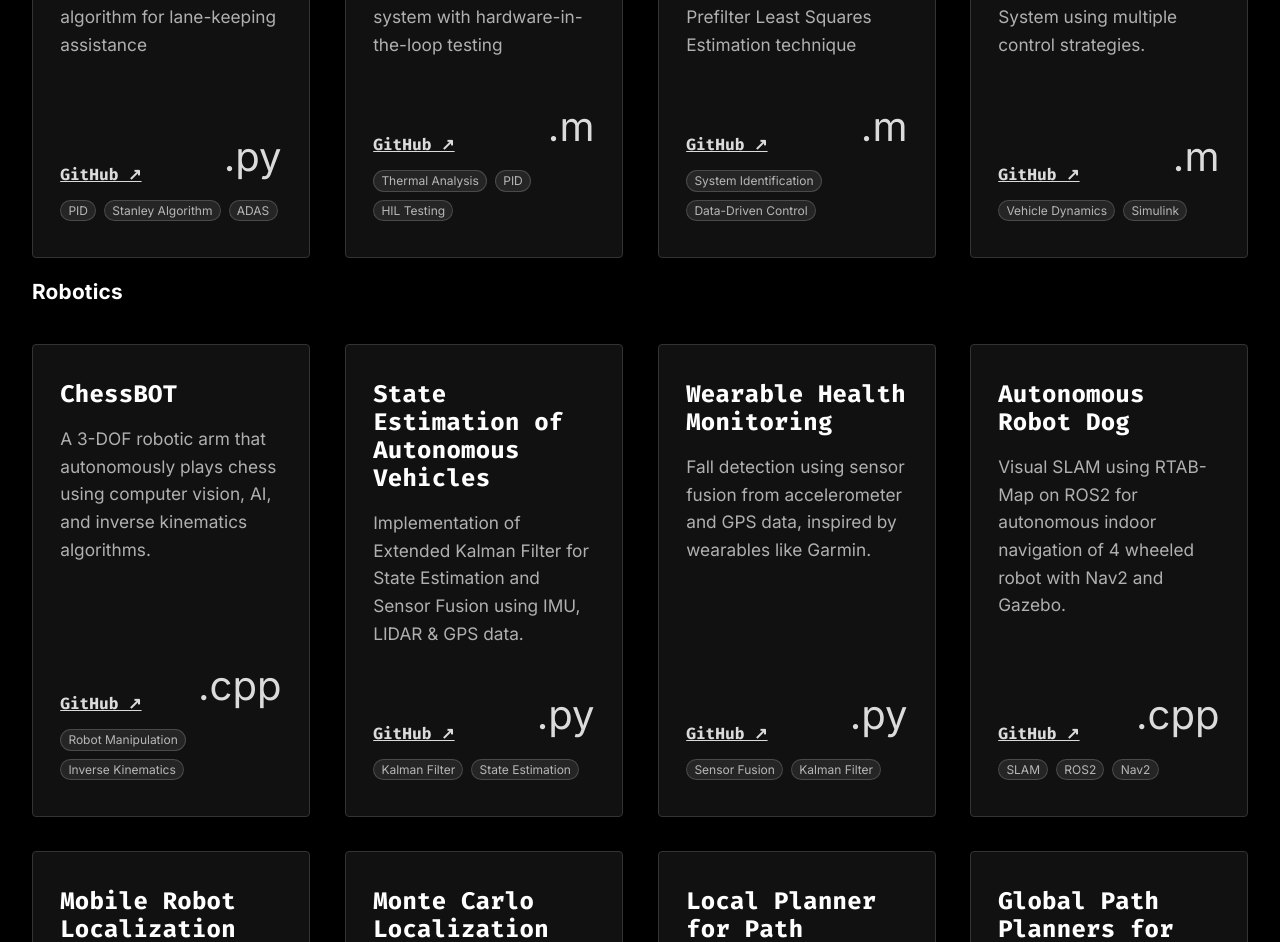
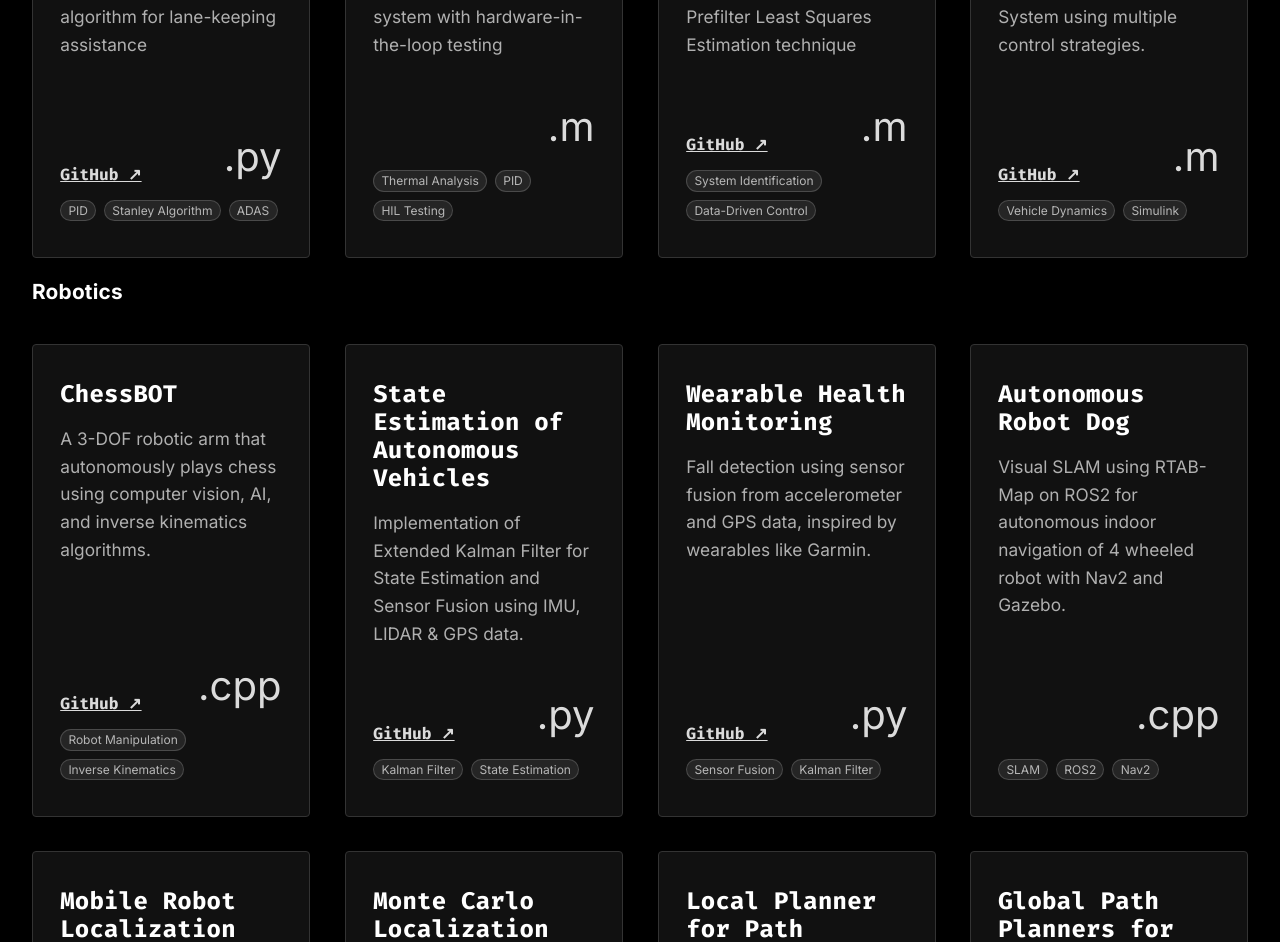
Before and after one commit to chetangadidesi/chetangadidesi-portfolio, a plain HTML site: page index.html in a window 1280 px wide. Shown: the part 2960-3902 px from the top of the page. Drawn offline with Linux system fonts and the light colour scheme.

Commit message:
Update portfolio section

```diff
--- a/index.html
+++ b/index.html
@@ -168,7 +168,7 @@
       <div class="portfolio-card"><div class="portfolio-card-content"><div class="portfolio-card-title">Inverted Pendulum</div><div class="portfolio-card-desc">Pole balancing on moving cart using PID and LQR controllers with comparative performance analysis.</div></div><div class="portfolio-card-footer"><a href="https://github.com/chetangadidesi/InvertedPendulum" class="portfolio-card-link" target="_blank">GitHub ↗</a><div class="portfolio-card-icon">.py</div></div><div class="portfolio-card-tags"><span class="portfolio-card-tag">PID</span><span class="portfolio-card-tag">LQR</span><span class="portfolio-card-tag">Feedback Control</span></div></div>
       <div class="portfolio-card"><div class="portfolio-card-content"><div class="portfolio-card-title">Vehicle Path Tracking using MPC</div><div class="portfolio-card-desc">Autonomous vehicle trajectory tracking using bicycle kinematic model with Model Predictive Control.</div></div><div class="portfolio-card-footer"><a href="https://github.com/chetangadidesi/PathTracking_MPC" class="portfolio-card-link" target="_blank">GitHub ↗</a><div class="portfolio-card-icon">.py</div></div><div class="portfolio-card-tags"><span class="portfolio-card-tag">MPC</span><span class="portfolio-card-tag">Path Tracking</span></div></div>
       <div class="portfolio-card"><div class="portfolio-card-content"><div class="portfolio-card-title">Cruise Control and Lane Keeping</div><div class="portfolio-card-desc">Adaptive cruise control using PID and Stanley algorithm for lane-keeping assistance</div></div><div class="portfolio-card-footer"><a href="https://github.com/chetangadidesi/SelfDrivingCar" class="portfolio-card-link" target="_blank">GitHub ↗</a><div class="portfolio-card-icon">.py</div></div><div class="portfolio-card-tags"><span class="portfolio-card-tag">PID</span><span class="portfolio-card-tag">Stanley Algorithm</span><span class="portfolio-card-tag">ADAS</span></div></div>
-      <div class="portfolio-card"><div class="portfolio-card-content"><div class="portfolio-card-title">EV Battery Thermal Control System</div><div class="portfolio-card-desc">Thermal dynamics modeling and PID control system with hardware-in-the-loop testing</div></div><div class="portfolio-card-footer"><a href="#" class="portfolio-card-link" target="_blank">GitHub ↗</a><div class="portfolio-card-icon">.m</div></div><div class="portfolio-card-tags"><span class="portfolio-card-tag">Thermal Analysis</span><span class="portfolio-card-tag">PID</span><span class="portfolio-card-tag">HIL Testing</span></div></div>
+      <div class="portfolio-card"><div class="portfolio-card-content"><div class="portfolio-card-title">EV Battery Thermal Control System</div><div class="portfolio-card-desc">Thermal dynamics modeling and PID control system with hardware-in-the-loop testing</div></div><div class="portfolio-card-footer"><a href="#" class="portfolio-card-link" target="_blank"></a><div class="portfolio-card-icon">.m</div></div><div class="portfolio-card-tags"><span class="portfolio-card-tag">Thermal Analysis</span><span class="portfolio-card-tag">PID</span><span class="portfolio-card-tag">HIL Testing</span></div></div>
       <div class="portfolio-card"><div class="portfolio-card-content"><div class="portfolio-card-title">Data-Driven System Identification</div><div class="portfolio-card-desc">System identification using input-output data with Prefilter Least Squares Estimation technique</div></div><div class="portfolio-card-footer"><a href="https://www.linkedin.com/posts/chetan-gadidesi_systemidentification-matlab-controlengineering-activity-7298566441073590272-6JE_?utm_source=share&utm_medium=member_desktop&rcm=ACoAADWBW-4B0Z6J9aVsXenHFb4z1dcEab_fe6Q" class="portfolio-card-link" target="_blank">GitHub ↗</a><div class="portfolio-card-icon">.m</div></div><div class="portfolio-card-tags"><span class="portfolio-card-tag">System Identification</span><span class="portfolio-card-tag">Data-Driven Control</span></div></div>
       <div class="portfolio-card"><div class="portfolio-card-content"><div class="portfolio-card-title">Quarter Car Suspension System</div><div class="portfolio-card-desc">Modeling, Simulation and Control of a Suspension System using multiple control strategies.</div></div><div class="portfolio-card-footer"><a href="https://github.com/chetangadidesi/QuarterCarSuspension" class="portfolio-card-link" target="_blank">GitHub ↗</a><div class="portfolio-card-icon">.m</div></div><div class="portfolio-card-tags"><span class="portfolio-card-tag">Vehicle Dynamics</span><span class="portfolio-card-tag">Simulink</span></div></div>
     </div>
@@ -177,7 +177,7 @@
       <div class="portfolio-card"><div class="portfolio-card-content"><div class="portfolio-card-title">ChessBOT</div><div class="portfolio-card-desc">A 3-DOF robotic arm that autonomously plays chess using computer vision, AI, and inverse kinematics algorithms.</div></div><div class="portfolio-card-footer"><a href="https://github.com/chetangadidesi/chessbot" class="portfolio-card-link" target="_blank">GitHub ↗</a><div class="portfolio-card-icon">.cpp</div></div><div class="portfolio-card-tags"><span class="portfolio-card-tag">Robot Manipulation</span><span class="portfolio-card-tag">Inverse Kinematics</span></div></div>
       <div class="portfolio-card"><div class="portfolio-card-content"><div class="portfolio-card-title">State Estimation of Autonomous Vehicles</div><div class="portfolio-card-desc">Implementation of Extended Kalman Filter for State Estimation and Sensor Fusion using IMU, LIDAR & GPS data.</div></div><div class="portfolio-card-footer"><a href="https://github.com/chetangadidesi/StateEstimationAV" class="portfolio-card-link" target="_blank">GitHub ↗</a><div class="portfolio-card-icon">.py</div></div><div class="portfolio-card-tags"><span class="portfolio-card-tag">Kalman Filter</span><span class="portfolio-card-tag">State Estimation</span></div></div>
       <div class="portfolio-card"><div class="portfolio-card-content"><div class="portfolio-card-title">Wearable Health Monitoring</div><div class="portfolio-card-desc">Fall detection using sensor fusion from accelerometer and GPS data, inspired by wearables like Garmin.</div></div><div class="portfolio-card-footer"><a href="https://github.com/chetangadidesi/FallDetection_Kalman" class="portfolio-card-link" target="_blank">GitHub ↗</a><div class="portfolio-card-icon">.py</div></div><div class="portfolio-card-tags"><span class="portfolio-card-tag">Sensor Fusion</span><span class="portfolio-card-tag">Kalman Filter</span></div></div>
-      <div class="portfolio-card"><div class="portfolio-card-content"><div class="portfolio-card-title">Autonomous Robot Dog</div><div class="portfolio-card-desc">Visual SLAM using RTAB-Map on ROS2 for autonomous indoor navigation of 4 wheeled robot with Nav2 and Gazebo.</div></div><div class="portfolio-card-footer"><a href="#" class="portfolio-card-link" target="_blank">GitHub ↗</a><div class="portfolio-card-icon">.cpp</div></div><div class="portfolio-card-tags"><span class="portfolio-card-tag">SLAM</span><span class="portfolio-card-tag">ROS2</span><span class="portfolio-card-tag">Nav2</span></div></div>
+      <div class="portfolio-card"><div class="portfolio-card-content"><div class="portfolio-card-title">Autonomous Robot Dog</div><div class="portfolio-card-desc">Visual SLAM using RTAB-Map on ROS2 for autonomous indoor navigation of 4 wheeled robot with Nav2 and Gazebo.</div></div><div class="portfolio-card-footer"><a href="#" class="portfolio-card-link" target="_blank"></a><div class="portfolio-card-icon">.cpp</div></div><div class="portfolio-card-tags"><span class="portfolio-card-tag">SLAM</span><span class="portfolio-card-tag">ROS2</span><span class="portfolio-card-tag">Nav2</span></div></div>
       <div class="portfolio-card"><div class="portfolio-card-content"><div class="portfolio-card-title">Mobile Robot Localization using EKF</div><div class="portfolio-card-desc">Mobile robot pose estimation in 2D using Extended Kalman Filter with GPS sensor fusion.</div></div><div class="portfolio-card-footer"><a href="https://github.com/chetangadidesi/EKF_Localization" class="portfolio-card-link" target="_blank">GitHub ↗</a><div class="portfolio-card-icon">.py</div></div><div class="portfolio-card-tags"><span class="portfolio-card-tag">Localization</span><span class="portfolio-card-tag">Probabilistic Robotics</span></div></div>
       <div class="portfolio-card"><div class="portfolio-card-content"><div class="portfolio-card-title">Monte Carlo Localization</div><div class="portfolio-card-desc">Probabilistic State Estimation of Mobile Robots using Particle Filter</div></div><div class="portfolio-card-footer"><a href="https://github.com/chetangadidesi/ParticleFilter_Localization" class="portfolio-card-link" target="_blank">GitHub ↗</a><div class="portfolio-card-icon">.py</div></div><div class="portfolio-card-tags"><span class="portfolio-card-tag">Particle Filter</span><span class="portfolio-card-tag">Localization</span></div></div>
       <div class="portfolio-card"><div class="portfolio-card-content"><div class="portfolio-card-title">Local Planner for Path Planning</div><div class="portfolio-card-desc">Dynamic Window Approach for real-time local path planning.</div></div><div class="portfolio-card-footer"><a href="https://github.com/chetangadidesi/MotionPlanning_DWA" class="portfolio-card-link" target="_blank">GitHub ↗</a><div class="portfolio-card-icon">.py</div></div><div class="portfolio-card-tags"><span class="portfolio-card-tag">Planning</span></div></div>
```
